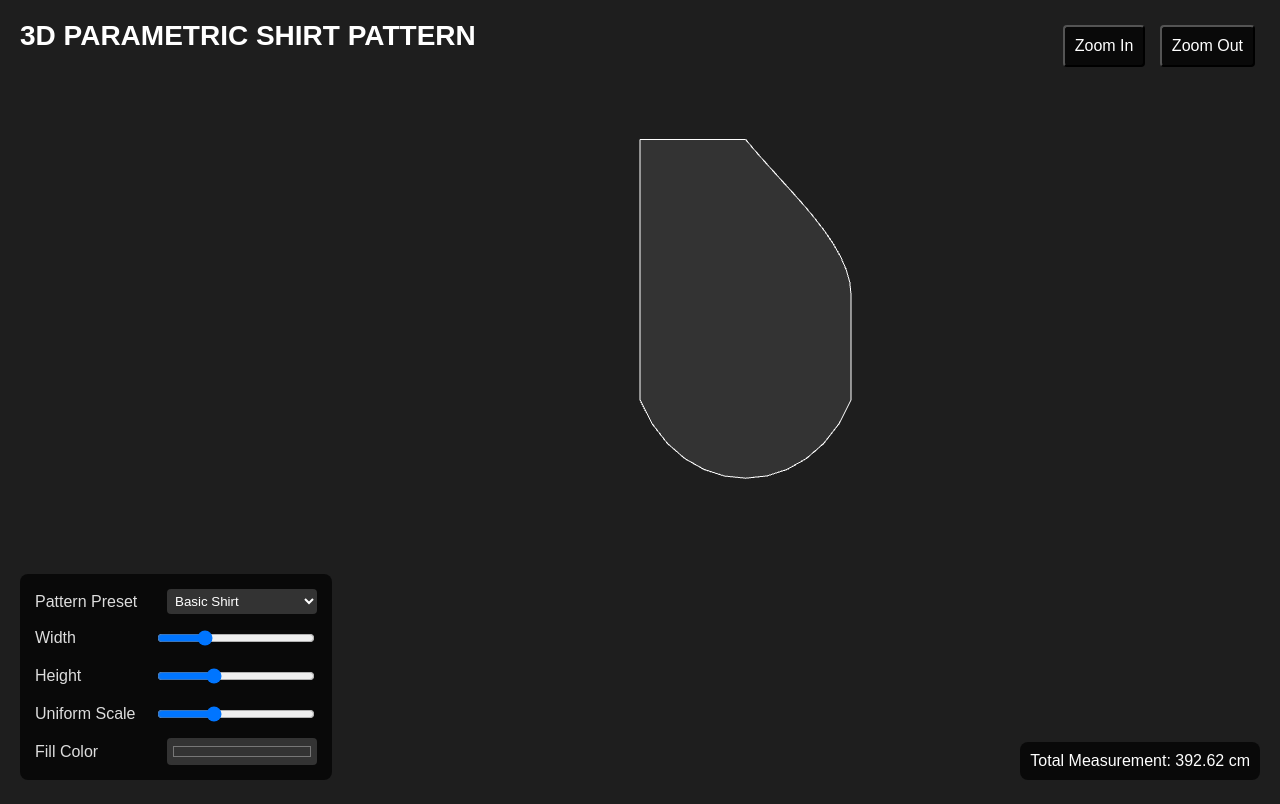
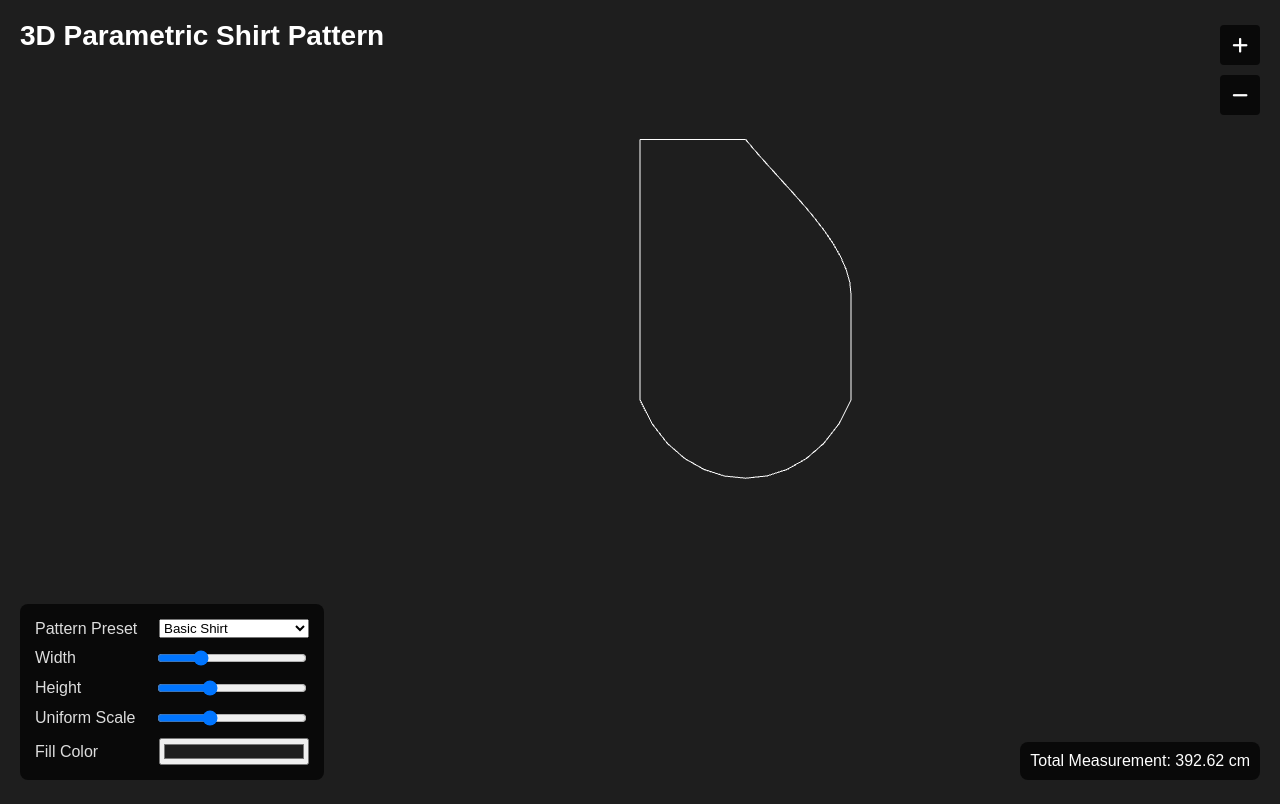
Before and after one commit to Anirban166/Pattern-Forge, a Flask app: page /3d in a window 1280 px wide. Before the commit the page ends 780 px from the top, so only its background shows below. Run offline with Flask 3, Linux system fonts and the light colour scheme; some libraries are stand-ins or nearby versions.

Commit message:
Adjusted some UI elements and minor frontend updates such as more intuitive zoom buttons and colouring.

```diff
--- a/templates/3d.html
+++ b/templates/3d.html
@@ -4,10 +4,11 @@
   <meta charset="UTF-8" />
   <meta name="viewport" content="width=device-width, initial-scale=1.0">
   <title>3D Shirt Pattern</title>
+  <link rel="stylesheet" href="https://cdnjs.cloudflare.com/ajax/libs/font-awesome/6.0.0/css/all.min.css" integrity="sha512-9usAa10IRO0HhonpyAIVpjrylPvoDwiPUiKdWk5t3PyolY1cOd4DSE0Ga+ri4AuTroPR5aQvXU9xC6qOPnzFeg==" crossorigin="anonymous" referrerpolicy="no-referrer" />
   <style>
     body {
       margin: 0;
-      font-family: 'Arial', sans-serif;
+      font-family: Arial, sans-serif;
       background-color: #1e1e1e;
       color: white;
       overflow: hidden;
@@ -20,7 +21,6 @@
       z-index: 10;
       font-size: 28px;
       font-weight: bold;
-      text-transform: uppercase;
     }
 
     .controls {
@@ -47,21 +47,9 @@
       color: #ddd;
     }
 
-    .control-group input[type="range"],
-    .control-group input[type="color"],
+    .control-group input,
     .control-group select {
       width: 150px;
-      background: #333;
-      border: none;
-      color: #fff;
-      padding: 4px;
-      border-radius: 4px;
-    }
-
-    canvas {
-      display: block;
-      width: 100%;
-      height: 100%;
     }
 
     .measurement {
@@ -71,8 +59,6 @@
       background-color: rgba(0, 0, 0, 0.7);
       padding: 10px;
       border-radius: 8px;
-      font-size: 16px;
-      color: #fff;
     }
 
     .zoom-buttons {
@@ -80,16 +66,29 @@
       top: 20px;
       right: 20px;
       z-index: 10;
+      display: flex;
+      flex-direction: column;
     }
 
     .zoom-button {
       background-color: rgba(0, 0, 0, 0.7);
       color: white;
       padding: 10px;
-      margin: 5px;
+      margin: 5px 0;
       border-radius: 4px;
       cursor: pointer;
-      font-size: 16px;
+      border: none;
+      font-size: 18px;
+      line-height: 1;
+      display: flex;
+      justify-content: center;
+      align-items: center;
+      width: 40px;
+      height: 40px;
+    }
+
+    .zoom-button:hover {
+      background-color: rgba(0, 0, 0, 0.9);
     }
   </style>
 
@@ -104,7 +103,6 @@
 </head>
 <body>
   <header>3D Parametric Shirt Pattern</header>
-
   <canvas id="canvas"></canvas>
 
   <div class="controls">
@@ -114,6 +112,7 @@
         <option value="basic">Basic Shirt</option>
         <option value="shirtWithCollar">Shirt with Collar</option>
         <option value="shirtWithSleeves">Shirt with Sleeves</option>
+        <option value="shirtWithYoke">Shirt with Yoke</option>
       </select>
     </div>
     <div class="control-group">
@@ -130,15 +129,15 @@
     </div>
     <div class="control-group">
       <label for="fillColor">Fill Color</label>
-      <input type="color" id="fillColor" value="#333333">
+      <input type="color" id="fillColor" value="#1e1e1e">
     </div>
   </div>
 
   <div class="measurement" id="measurementDisplay">Total Measurement: 0</div>
 
   <div class="zoom-buttons">
-    <button class="zoom-button" id="zoomIn">Zoom In</button>
-    <button class="zoom-button" id="zoomOut">Zoom Out</button>
+    <button class="zoom-button" id="zoomIn"><i class="fas fa-plus"></i></button>
+    <button class="zoom-button" id="zoomOut"><i class="fas fa-minus"></i></button>
   </div>
 
   <script type="module">
@@ -172,60 +171,84 @@
         ["line", [[90, 0], [90, 40]]],
         ["bezier", [[90, 40], [90, 60], [63, 80], [45, 100]]],
         ["line", [[45, 100], [0, 100]]],
-        ["line", [[0, 100], [0, 40]]], // Collar added
+        ["line", [[0, 100], [0, 40]]],
         ["bezier", [[0, 40], [18, -10], [72, -10], [90, 0]]]
       ],
       shirtWithSleeves: [
-        // Body of the shirt
+        // Shirt body
         ["line", [[90, 0], [90, 40]]],
         ["bezier", [[90, 40], [90, 60], [63, 80], [45, 100]]],
         ["line", [[45, 100], [0, 100]]],
         ["line", [[0, 100], [0, 0]]],
         ["bezier", [[0, 0], [18, -40], [72, -40], [90, 0]]],
 
-        // Sleeve part
-        // Shoulder start to sleeve
-        ["bezier", [[90, 40], [110, 30], [130, 60], [150, 50]]], // Sleeve curve
-
-        // Sleeve outline
-        ["line", [[150, 50], [160, 70]]], // Curve down
-        ["line", [[160, 70], [170, 90]]], // Continue curve down
-        ["line", [[170, 90], [160, 110]]], // Sleeve bottom
-        ["line", [[160, 110], [140, 120]]], // Connect to shirt body
-        ["line", [[140, 120], [130, 100]]], // Further refine sleeve edge
-
-        // Closing the sleeve to the shirt body (at the cuff)
-        ["line", [[130, 100], [150, 100]]]  // Sleeve closure
+        // Right sleeve (separate shape)
+        ["break"],
+        ["bezier", [[90, 40], [110, 30], [130, 60], [150, 50]]],
+        ["line", [[150, 50], [160, 70]]],
+        ["line", [[160, 70], [170, 90]]],
+        ["line", [[170, 90], [160, 110]]],
+        ["line", [[160, 110], [140, 120]]],
+        ["line", [[140, 120], [130, 100]]],
+        ["line", [[130, 100], [150, 100]]]
+      ],
+      shirtWithYoke: [
+        // Shirt body with straight bottom
+        ["line", [[90, 0], [90, 40]]],
+        ["bezier", [[90, 40], [90, 60], [63, 80], [45, 100]]],
+        ["line", [[45, 100], [0, 100]]],
+        ["line", [[0, 100], [0, 40]]],
+        ["line", [[0, 40], [45, 40]]],
+        ["line", [[45, 40], [90, 40]]]
       ]
     };
 
     const generatePattern = (patternData, width, height, colorHex) => {
       group.clear();
+      let shape = new THREE.Shape();
+      let lastPoint = null;
 
-      const shape = new THREE.Shape();
-      patternData.forEach((segment, idx) => {
+      const addShape = (shp) => {
+        if (shp && shp.getPoints().length > 1) {
+          const geometry = new THREE.ShapeGeometry(shp);
+          const fill = new THREE.Mesh(geometry, new THREE.MeshBasicMaterial({
+            color: new THREE.Color(colorHex),
+            side: THREE.DoubleSide
+          }));
+          group.add(fill);
+
+          const edgeGeo = new THREE.EdgesGeometry(geometry);
+          const edgeMat = new THREE.LineBasicMaterial({ color: 0xffffff });
+          const edgeLines = new THREE.LineSegments(edgeGeo, edgeMat);
+          group.add(edgeLines);
+        }
+      };
+
+      patternData.forEach((segment) => {
+        if (segment[0] === "break") {
+          addShape(shape);
+          shape = new THREE.Shape();
+          lastPoint = null;
+          return;
+        }
+
         const scaled = segment[1].map(p => new THREE.Vector2(p[0] * (width / 100), p[1] * (height / 100)));
-        if (idx === 0) {
-          shape.moveTo(scaled[0].x, scaled[0].y);
+        const start = scaled[0];
+
+        if (!lastPoint || !lastPoint.equals(start)) {
+          shape.moveTo(start.x, start.y);
         }
-        if (segment[0] === 'line') {
+
+        if (segment[0] === "line") {
           shape.lineTo(scaled[1].x, scaled[1].y);
-        } else if (segment[0] === 'bezier') {
+          lastPoint = scaled[1];
+        } else if (segment[0] === "bezier") {
           shape.bezierCurveTo(scaled[1].x, scaled[1].y, scaled[2].x, scaled[2].y, scaled[3].x, scaled[3].y);
+          lastPoint = scaled[3];
         }
       });
 
-      const geometry = new THREE.ShapeGeometry(shape);
-      const fill = new THREE.Mesh(geometry, new THREE.MeshBasicMaterial({
-        color: new THREE.Color(colorHex),
-        side: THREE.DoubleSide
-      }));
-      group.add(fill);
-
-      const edgeGeo = new THREE.EdgesGeometry(geometry, 1);
-      const edgeMat = new THREE.LineBasicMaterial({ color: 0xffffff, linewidth: 3 });
-      const edgeLines = new THREE.LineSegments(edgeGeo, edgeMat);
-      group.add(edgeLines);
+      addShape(shape);
 
       const totalMeasurement = calculateTotalMeasurement(patternData, width, height);
       document.getElementById('measurementDisplay').textContent = `Total Measurement: ${totalMeasurement.toFixed(2)} cm`;
@@ -234,6 +257,7 @@
     const calculateTotalMeasurement = (patternData, width, height) => {
       let total = 0;
       patternData.forEach((segment) => {
+        if (segment[0] === "break") return;
         const scaledPoints = segment[1].map(p => new THREE.Vector2(p[0] * (width / 100), p[1] * (height / 100)));
         for (let i = 1; i < scaledPoints.length; i++) {
           total += scaledPoints[i].distanceTo(scaledPoints[i - 1]);
@@ -270,7 +294,16 @@
     scaleSlider.addEventListener('input', updatePattern);
     colorInput.addEventListener('input', updatePattern);
 
-    generatePattern(patternPresets.basic, 90, 100, colorInput.value);
+    const zoomInButton = document.getElementById('zoomIn');
+    const zoomOutButton = document.getElementById('zoomOut');
+
+    zoomInButton.addEventListener('click', () => {
+      camera.position.z -= 10;
+    });
+
+    zoomOutButton.addEventListener('click', () => {
+      camera.position.z += 10;
+    });
 
     window.addEventListener("resize", () => {
       camera.aspect = window.innerWidth / window.innerHeight;
@@ -278,13 +311,7 @@
       renderer.setSize(window.innerWidth, window.innerHeight);
     });
 
-    document.getElementById('zoomIn').addEventListener('click', () => {
-      camera.position.z -= 10;
-    });
-
-    document.getElementById('zoomOut').addEventListener('click', () => {
-      camera.position.z += 10;
-    });
+    updatePattern();
 
     const animate = () => {
       requestAnimationFrame(animate);
```
Also changed, not shown: pattern.py (+14 -2 lines).
